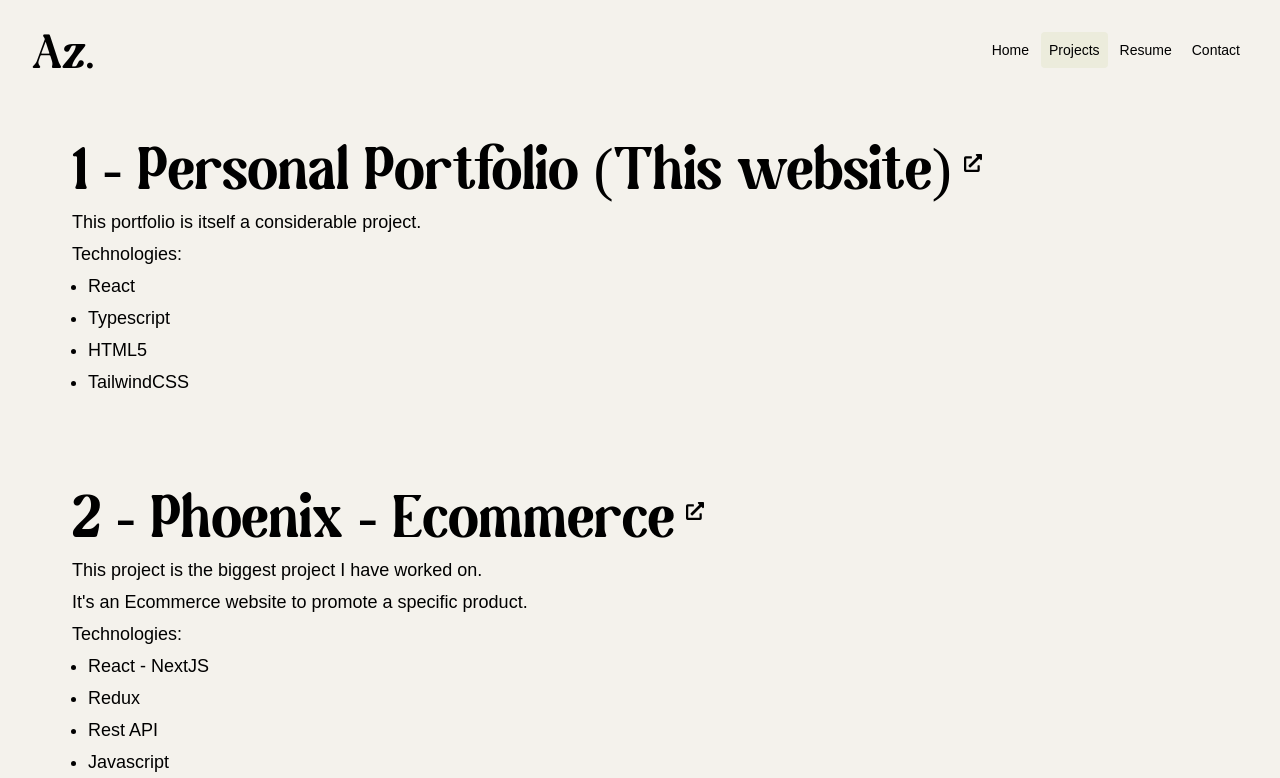
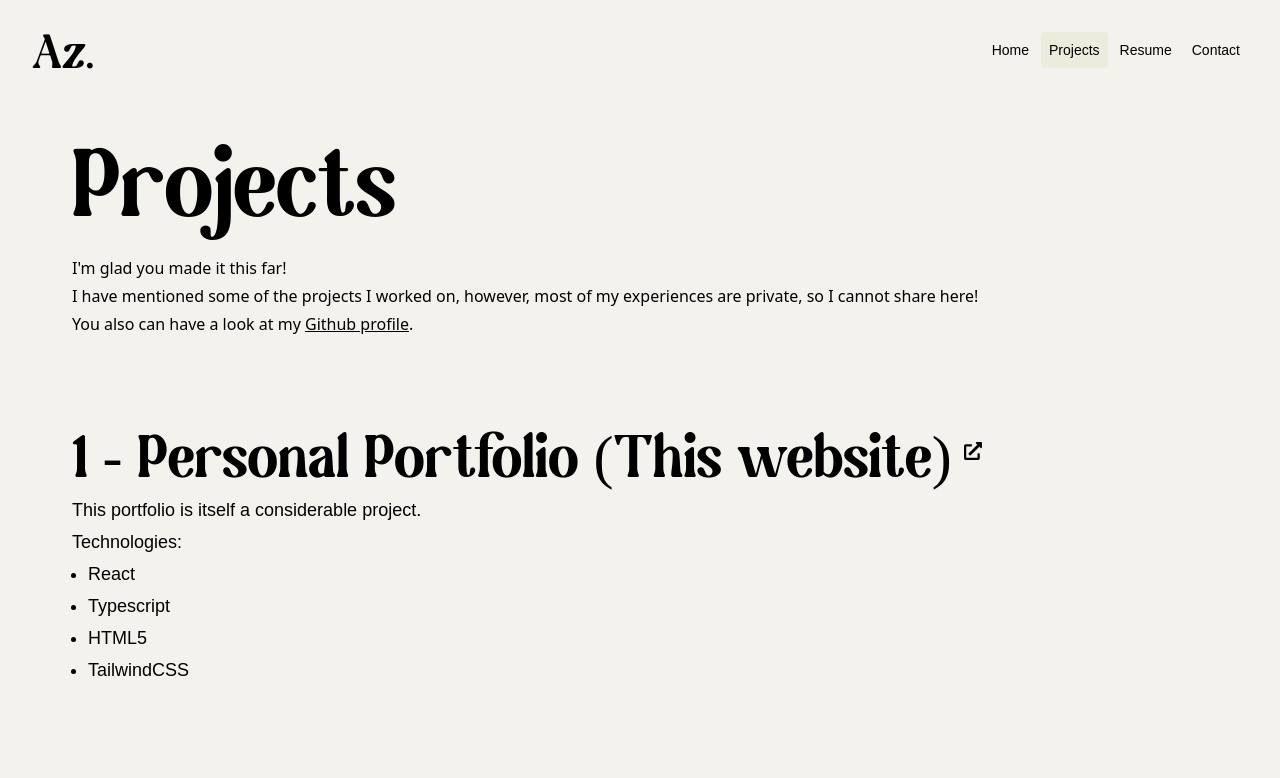
Before and after one commit to AhmedZrouqui/portfoliov2, a React (Create React App) app: page /projects in a window 1280 px wide. Shown: the top 778 px of the page. Built offline with nearby package versions, Linux system fonts and the light colour scheme.

Commit message:
Add title section

```diff
--- a/src/pages/Projects/index.tsx
+++ b/src/pages/Projects/index.tsx
@@ -4,6 +4,27 @@ import { FaExternalLinkAlt } from "react-icons/fa";
 function Projects() {
   return (
     <div className="">
+      <div className="title mb-24">
+        <h1 className="font-magilio text-8xl text-blackish">Projects</h1>
+        <div className="my-4 text-md">
+          <p className="my-1">I'm glad you made it this far!</p>
+          <p className="my-1">
+            I have mentioned some of the projects I worked on, however, most of
+            my experiences are private, so I cannot share here!
+          </p>
+          <p className="my-1">
+            You also can have a look at my{" "}
+            <a
+              href="https://github.com/ahmedZrouqui"
+              className="cursor-pointer underline hover:text-primary duration-200 ease-in-out"
+              target="_blank"
+            >
+              Github profile
+            </a>
+            .
+          </p>
+        </div>
+      </div>
       <div className="project flex justify-between mb-24">
         <div className="">
           <a
```
